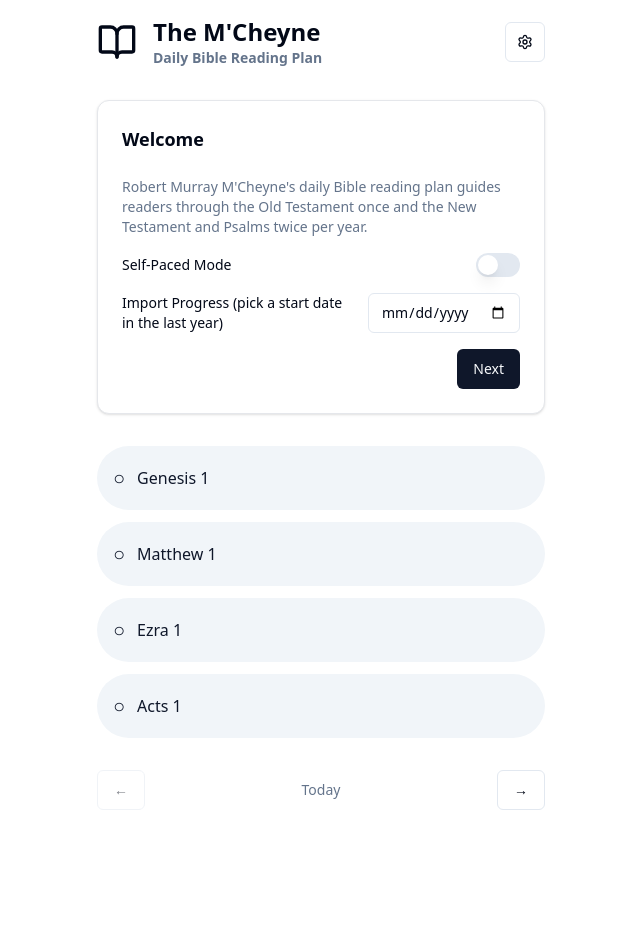
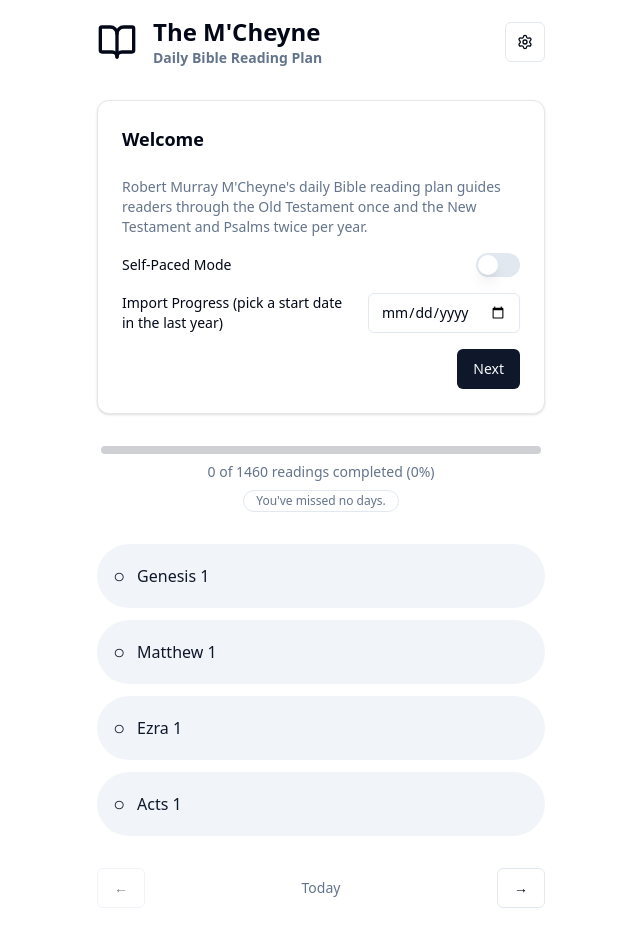
Before and after one commit to felipeS/mcheyne-web, a Next.js app: page /en in a window 1280 px wide. Shown: the top 946 px of the page, without its empty margins (319-959 px from the left). Before the commit the page ends 902 px from the top, so only its background shows below. Built offline with nearby package versions, Linux system fonts and the light colour scheme; no server answers.

Commit message:
Do not count today as a missed day in progress tracker (#24)

```diff
--- a/app/[locale]/page.tsx
+++ b/app/[locale]/page.tsx
@@ -3,11 +3,13 @@
 import { DateNavigation } from "@/components/date-navigation";
 import { SettingsDialog } from "@/components/settings-dialog";
 import { Onboarding } from "@/components/onboarding";
+import { ProgressTracker } from "@/components/progress-tracker";
 
 export default function Page() {
   return (
     <PlanProvider>
       <Onboarding />
+      <ProgressTracker />
       <ReadingSelection />
       <DateNavigation />
       <SettingsDialog />
--- a/messages/en.json
+++ b/messages/en.json
@@ -3,7 +3,18 @@
     "title": "The M'Cheyne",
     "subtitle": "Daily Bible Reading Plan",
     "today": "Today",
-    "dateLabel": "{daysFromToday, plural, =0 {Today} other {{daysFromToday, number} days from today}}"
+    "dateLabel": "{daysFromToday, plural, =0 {Today} other {{daysFromToday, number} days from today}}",
+    "progressTitle": "Your reading progress",
+    "progressToday": "Today",
+    "progressTodayValue": "{read} of {total} passages",
+    "progressDays": "Plan days",
+    "progressDaysValue": "{completed} of {total} complete",
+    "progressPassages": "Passages",
+    "progressPassagesValue": "{completed} of {total} read",
+    "progressMissedDays": "Missed days",
+    "progressMissedDaysValue": "{count, plural, =0 {No missed days} one {# day} other {# days}}",
+    "progressSummary": "{completed} of {total} readings completed ({percent}%)",
+    "progressMissedDaysSentence": "{count, plural, =0 {You've missed no days.} one {You've missed # day.} other {You've missed # days.}}"
   },
   "theme": {
     "toggleTheme": "Toggle theme",
--- a/messages/es.json
+++ b/messages/es.json
@@ -3,7 +3,18 @@
     "title": "El plan de M'Cheyne",
     "subtitle": "Lectura bíblica diaria",
     "today": "Hoy",
-    "dateLabel": "{daysFromToday, plural, =0 {Hoy} other {{daysFromToday, number} días desde hoy}}"
+    "dateLabel": "{daysFromToday, plural, =0 {Hoy} other {{daysFromToday, number} días desde hoy}}",
+    "progressTitle": "Tu progreso de lectura",
+    "progressToday": "Hoy",
+    "progressTodayValue": "{read} de {total} pasajes",
+    "progressDays": "Días del plan",
+    "progressDaysValue": "{completed} de {total} completos",
+    "progressPassages": "Pasajes",
+    "progressPassagesValue": "{completed} de {total} leídos",
+    "progressMissedDays": "Días perdidos",
+    "progressMissedDaysValue": "{count, plural, =0 {Sin días perdidos} one {# día} other {# días}}",
+    "progressSummary": "{completed} de {total} lecturas completadas ({percent}%)",
+    "progressMissedDaysSentence": "{count, plural, =0 {No has perdido ningún día.} one {Has perdido # día.} other {Has perdido # días.}}"
   },
   "theme": {
     "toggleTheme": "Cambiar tema",
--- /dev/null
+++ b/src/components/progress-tracker.tsx
@@ -0,0 +1,85 @@
+"use client";
+
+import { usePlan } from "@/context/PlanProvider";
+import { useTranslations } from "next-intl";
+
+export function ProgressTracker() {
+  const { selections, selectedIndex, indexForToday, isSelfPaced, hasRead } = usePlan();
+  const t = useTranslations("app");
+
+  if (isSelfPaced) return null;
+
+  const nonLeapSelections = selections.filter((selection) => !selection.isLeap);
+
+  const totalPassages = nonLeapSelections.reduce(
+    (count, selection) => count + selection.passages.length,
+    0,
+  );
+
+  const readPassages = nonLeapSelections.reduce((count, selection) => {
+    return (
+      count +
+      selection.passages.filter((passage, passageIndex) => hasRead(passage, passageIndex)).length
+    );
+  }, 0);
+
+  const passageProgress = totalPassages === 0 ? 0 : Math.round((readPassages / totalPassages) * 100);
+  const missedDaysStartIndex = selectedIndex === indexForToday ? indexForToday - 1 : selectedIndex;
+  const missedDays = countMissedDaysSinceLastRead(selections, missedDaysStartIndex, hasRead);
+
+  return (
+    <div className="w-full max-w-md">
+      <div className="space-y-2 px-1 py-0">
+        <ProgressBar value={passageProgress} />
+
+        <p className="text-center text-sm font-medium text-muted-foreground">
+          {t("progressSummary", {
+            completed: readPassages,
+            total: totalPassages,
+            percent: passageProgress,
+          })}
+        </p>
+
+        <div className="flex justify-center">
+          <div className="rounded-full border border-border px-3 py-0.5 text-xs text-muted-foreground">
+            {t("progressMissedDaysSentence", { count: missedDays })}
+          </div>
+        </div>
+      </div>
+    </div>
+  );
+}
+
+function countMissedDaysSinceLastRead(
+  selections: { passages: string[]; isLeap?: boolean }[],
+  startIndex: number,
+  hasRead: (desc: string, id: number) => boolean,
+) {
+  if (!selections.length) return 0;
+
+  let missed = 0;
+
+  for (let index = startIndex; index >= 0; index -= 1) {
+    const selection = selections[index];
+    if (selection.isLeap) {
+      continue;
+    }
+
+    const hasAnyRead = selection.passages.some((passage, passageIndex) => hasRead(passage, passageIndex));
+    if (hasAnyRead) {
+      break;
+    }
+
+    missed += 1;
+  }
+
+  return missed;
+}
+
+function ProgressBar({ value }: { value: number }) {
+  return (
+    <div className="h-2 w-full overflow-hidden rounded-full bg-primary/20">
+      <div className="h-full rounded-full bg-primary transition-all" style={{ width: `${value}%` }} />
+    </div>
+  );
+}
```
